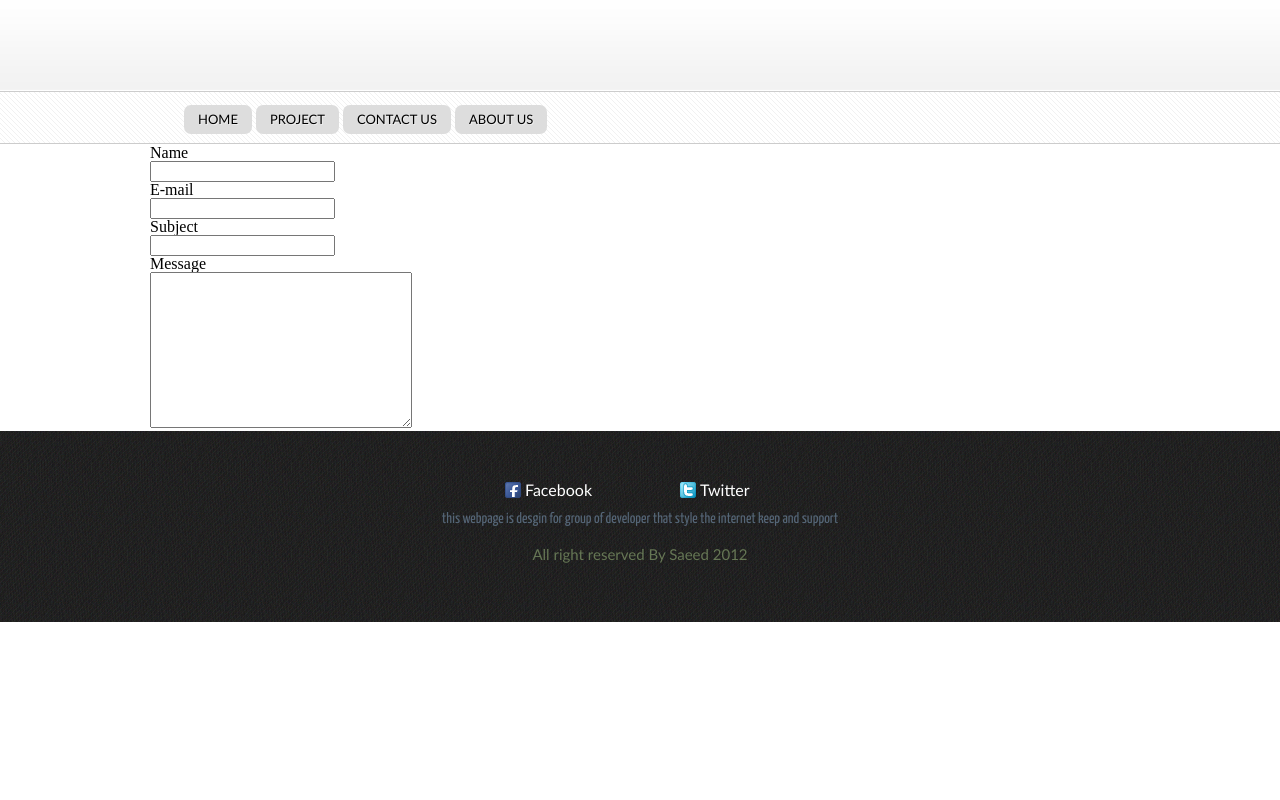
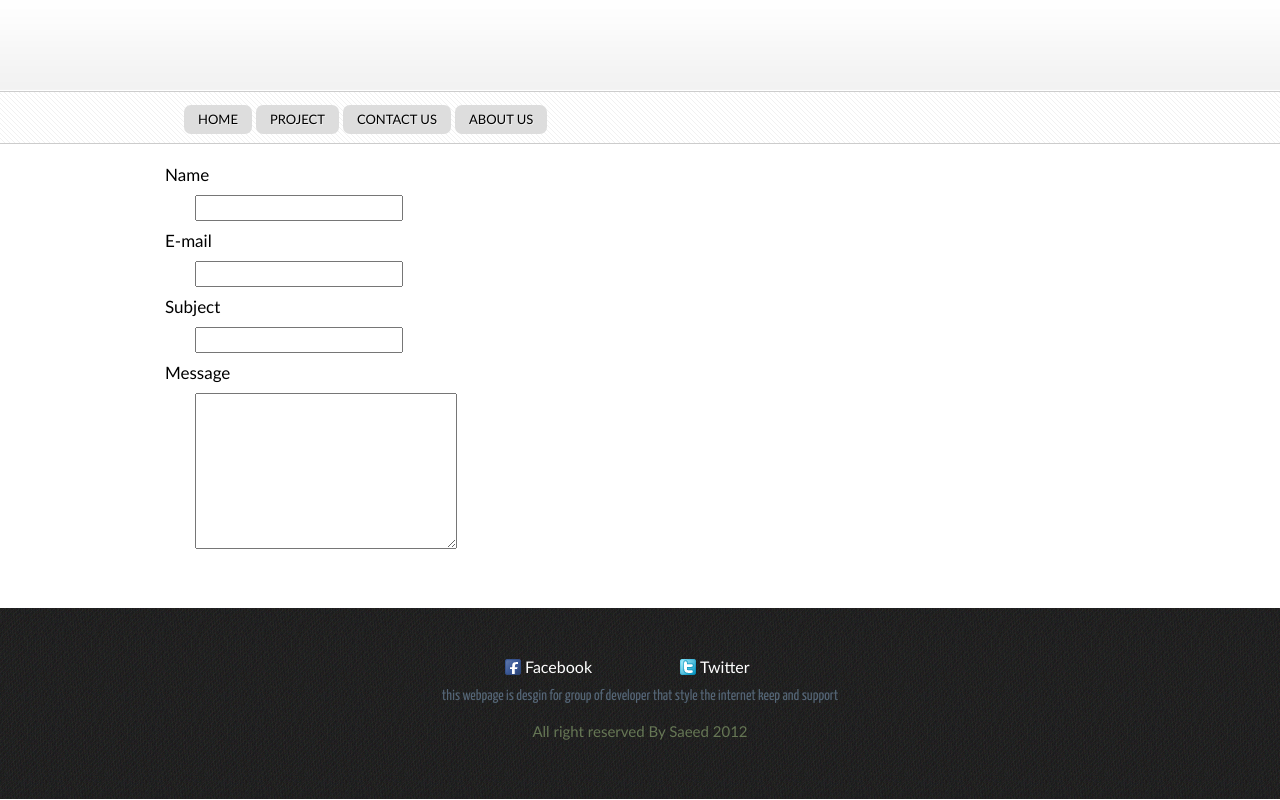
Before and after one commit to SaeedSaedi/My-personal-Website, a PHP site: page /index-contact.php in a window 1280 px wide. Run offline with PHP 8.4, Linux system fonts and the light colour scheme.

Commit message:
start style of contact form

```diff
--- a/style.css
+++ b/style.css
@@ -338,3 +338,41 @@ div.txt div.head p{
 	font-family: 'Trebuchet MS', Trebuchet, Helvetica, Arial, sans-serif;
 	color: #356;
 }
+
+
+
+/*...........................Content-contact.............................*/
+
+div.container-contact{
+	min-height: 463px;
+}
+
+div.contact div.form{
+	width: 970px;
+	margin-left: 5px;
+	margin-top: 10px;
+	height: 440px;
+}
+
+form.contact{
+	width: 500px;
+	height:inherit;
+}
+
+form.contact p{
+	font-size: 17px;
+	height: 40px;
+	margin-left: 10px;
+	line-height: 40px;
+	font-family: 'Trebuchet MS', Trebuchet, Helvetica, Arial, sans-serif;
+
+}
+form.contact input{
+	width: 200px;
+	margin-left: 40px;
+	outline: none;
+	height: 20px;
+}
+form.contact textarea{
+	margin-left: 40px;
+}
```
